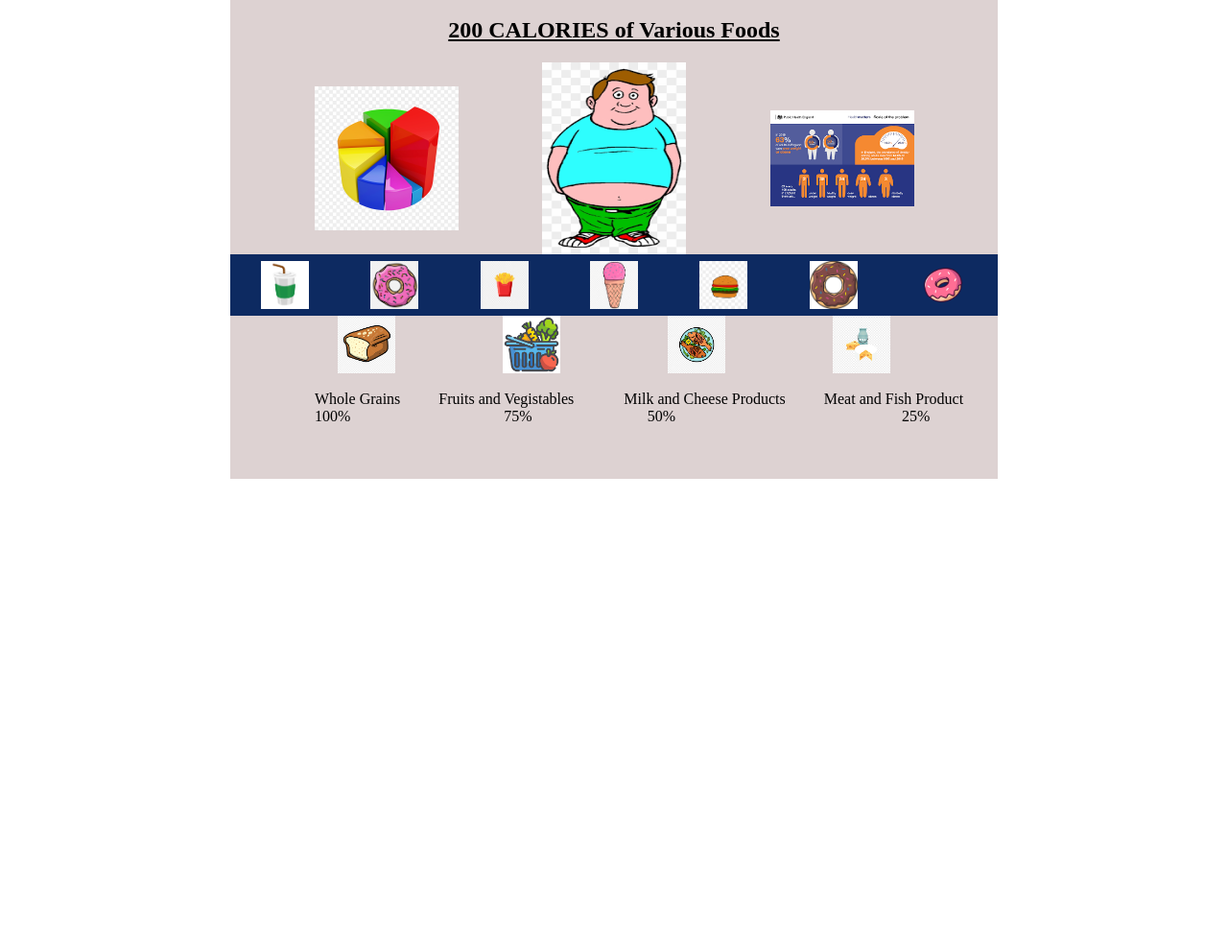
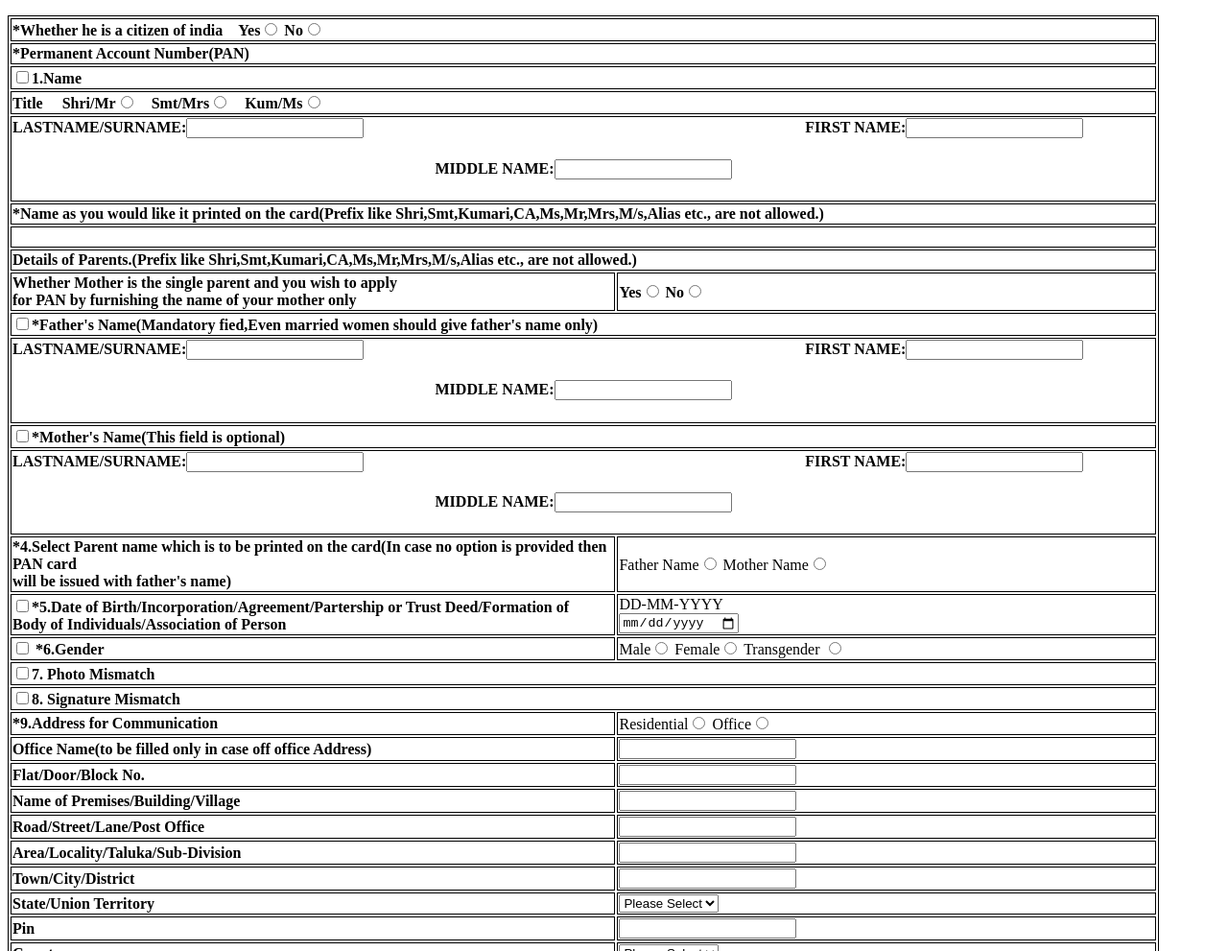
Before and after one commit to kannanj66/CSS-ASSIGNMENT, a plain HTML site: page index.html in a window 1280 px wide. Shown: the part 109-1100 px from the top of the page at 96% size. Before the commit the page ends 800 px from the top, so only its background shows below. Drawn offline with Linux system fonts and the light colour scheme.

Commit message:
Add files via upload

```diff
--- a/index.html
+++ b/index.html
@@ -1,64 +1,166 @@
+
 <!DOCTYPE html>
 <html lang="en">
 <head>
     <meta charset="UTF-8">
-    <meta name="viewport" content="width=<device-width>, initial-scale=1.0">
+    <meta name="viewport" content="width=device-width, initial-scale=1.0">
     <title>Document</title>
-    <link rel="stylesheet" href="./newass.css">
+    <style>
+        table, td  {
+          border : 1px solid black; width:1200px;
+        }
+            </style>
 </head>
+
 <body>
-    <div class="center">
-    <div class="background">
-        <center>
-           <U><h1>OBESITY</h1>
-            <h4>INFOGRAPIC</h4>
-             <h2>200 CALORIES of Various Foods</h2></U>
-        </center>
-        <div class="center">
-           <img src="./pictures/chart.png"  width="150px" height="150px">
-           <img src="./pictures/fatty.png" height="200px" width="150">
-           <img src="./pictures/obest.png" width="150">
-        </div>
-        <div class="container">
-             <img src="./pictures/drink.png" class="rounded float-start" height="50" width="50">
-            <img src="./pictures/donut.png" class="rounded float-start" height="50" width="50">
-            <img src="./pictures/frenchfries.png" class="rounded float-start" height="50" width="50">
-            <img src="./pictures/icecream.png" class="rounded float-start" height="50" width="50">
-            <img src="./pictures/hamburger.png" class="rounded float-start" height="50" width="50">
-            <img src="./pictures/donut 2.png" class="rounded float-start" height="50" width="50">
-            <img src="./pictures/donut3.png" class="rounded float-start" height="50" width="50">
-        </div>
+   <h2 align="center">PAN CARD </h2>
+    <h4 align="center"></align>Request for New Pan Card or/And Changes or Correction in PAN Data
+        <br>Fields marked with (asterisk are mandatory). To avoid mistakes. Please refer guidelines and instruction</h4>
+<table>
+    <tr><td colspan="2"> <b>*Whether he is a citizen of india &nbsp;&nbsp;&nbsp;Yes<input type="radio">&nbsp;No<input type="radio"></td></tr>
+    <tr><td colspan="2"><b>*Permanent Account Number(PAN)
+    <tr><td colspan="2"><input type="checkbox"><b>1.Name</td></tr>
+ <tr><td colspan="2"><b>Title &nbsp;&nbsp;&nbsp;
+ Shri/Mr<input type="radio">&nbsp;&nbsp;&nbsp;
+ Smt/Mrs<input type="radio">&nbsp;&nbsp;&nbsp;
+ Kum/Ms<input type="radio">&nbsp;&nbsp;&nbsp;
+</td></tr>
+<tr><td colspan="2">
+<b>LASTNAME/SURNAME:<input type="text">
+&nbsp;&nbsp;&nbsp;&nbsp;&nbsp;&nbsp;&nbsp;&nbsp;&nbsp;&nbsp;&nbsp;&nbsp;&nbsp;&nbsp;&nbsp;&nbsp;&nbsp;&nbsp;
+&nbsp;&nbsp;&nbsp;&nbsp;&nbsp;&nbsp;&nbsp;&nbsp;&nbsp;&nbsp;&nbsp;&nbsp;&nbsp;&nbsp;&nbsp;&nbsp;&nbsp;&nbsp;
+&nbsp;&nbsp;&nbsp;&nbsp;&nbsp;&nbsp;&nbsp;&nbsp;&nbsp;&nbsp;&nbsp;&nbsp;&nbsp;&nbsp;&nbsp;&nbsp;&nbsp;&nbsp;
+&nbsp;&nbsp;&nbsp;&nbsp;&nbsp;&nbsp;&nbsp;&nbsp;&nbsp;&nbsp;&nbsp;&nbsp;&nbsp;&nbsp;&nbsp;&nbsp;&nbsp;&nbsp;
+&nbsp;&nbsp;&nbsp;&nbsp;&nbsp;&nbsp;&nbsp;&nbsp;&nbsp;&nbsp;&nbsp;&nbsp;&nbsp;&nbsp;&nbsp;&nbsp;&nbsp;&nbsp;
+&nbsp;&nbsp;&nbsp;&nbsp;&nbsp;&nbsp;&nbsp;&nbsp;&nbsp;&nbsp;&nbsp;&nbsp;&nbsp;&nbsp;&nbsp;&nbsp;&nbsp;&nbsp;
+<b>FIRST NAME:<input type="text"><br>
+<b> <h4 align="center">MIDDLE NAME:<input type="text"></td></tr>
+<tr><td colspan="2"><b>*Name as you would like it printed on the card(Prefix like Shri,Smt,Kumari,CA,Ms,Mr,Mrs,M/s,Alias etc., are not allowed.)
+<tr><td colspan="2"><br></td></tr>
+<tr><td colspan="2"><b>Details of Parents.(Prefix like Shri,Smt,Kumari,CA,Ms,Mr,Mrs,M/s,Alias etc., are not allowed.)
+<tr><td><b>Whether Mother is the single parent and you wish to apply<br> for PAN by furnishing the name of your mother only</td>
+<td><b>Yes<input type="radio">
+    <b>No<input type="radio"></td></tr>
+<tr><td colspan="2"><input type="checkbox"><b>*Father's Name(Mandatory fied,Even married women should give father's name only)
+</td></tr>
+<tr><td colspan="2">
+<b>LASTNAME/SURNAME:<input type="text">
+    &nbsp;&nbsp;&nbsp;&nbsp;&nbsp;&nbsp;&nbsp;&nbsp;&nbsp;&nbsp;&nbsp;&nbsp;&nbsp;&nbsp;&nbsp;&nbsp;&nbsp;&nbsp;
+    &nbsp;&nbsp;&nbsp;&nbsp;&nbsp;&nbsp;&nbsp;&nbsp;&nbsp;&nbsp;&nbsp;&nbsp;&nbsp;&nbsp;&nbsp;&nbsp;&nbsp;&nbsp;
+    &nbsp;&nbsp;&nbsp;&nbsp;&nbsp;&nbsp;&nbsp;&nbsp;&nbsp;&nbsp;&nbsp;&nbsp;&nbsp;&nbsp;&nbsp;&nbsp;&nbsp;&nbsp;
+    &nbsp;&nbsp;&nbsp;&nbsp;&nbsp;&nbsp;&nbsp;&nbsp;&nbsp;&nbsp;&nbsp;&nbsp;&nbsp;&nbsp;&nbsp;&nbsp;&nbsp;&nbsp;
+    &nbsp;&nbsp;&nbsp;&nbsp;&nbsp;&nbsp;&nbsp;&nbsp;&nbsp;&nbsp;&nbsp;&nbsp;&nbsp;&nbsp;&nbsp;&nbsp;&nbsp;&nbsp;
+    &nbsp;&nbsp;&nbsp;&nbsp;&nbsp;&nbsp;&nbsp;&nbsp;&nbsp;&nbsp;&nbsp;&nbsp;&nbsp;&nbsp;&nbsp;&nbsp;&nbsp;&nbsp;
+<b>FIRST NAME:<input type="text"><br>
+<b> <h4 align="center">MIDDLE NAME:<input type="text"></td></tr>
+<tr><td colspan="2">   <input type="checkbox"><b>*Mother's Name(This field is optional)
+    <tr><td colspan="2">
+        <b>LASTNAME/SURNAME:<input type="text">
+            &nbsp;&nbsp;&nbsp;&nbsp;&nbsp;&nbsp;&nbsp;&nbsp;&nbsp;&nbsp;&nbsp;&nbsp;&nbsp;&nbsp;&nbsp;&nbsp;&nbsp;&nbsp;
+            &nbsp;&nbsp;&nbsp;&nbsp;&nbsp;&nbsp;&nbsp;&nbsp;&nbsp;&nbsp;&nbsp;&nbsp;&nbsp;&nbsp;&nbsp;&nbsp;&nbsp;&nbsp;
+            &nbsp;&nbsp;&nbsp;&nbsp;&nbsp;&nbsp;&nbsp;&nbsp;&nbsp;&nbsp;&nbsp;&nbsp;&nbsp;&nbsp;&nbsp;&nbsp;&nbsp;&nbsp;
+            &nbsp;&nbsp;&nbsp;&nbsp;&nbsp;&nbsp;&nbsp;&nbsp;&nbsp;&nbsp;&nbsp;&nbsp;&nbsp;&nbsp;&nbsp;&nbsp;&nbsp;&nbsp;
+            &nbsp;&nbsp;&nbsp;&nbsp;&nbsp;&nbsp;&nbsp;&nbsp;&nbsp;&nbsp;&nbsp;&nbsp;&nbsp;&nbsp;&nbsp;&nbsp;&nbsp;&nbsp;
+            &nbsp;&nbsp;&nbsp;&nbsp;&nbsp;&nbsp;&nbsp;&nbsp;&nbsp;&nbsp;&nbsp;&nbsp;&nbsp;&nbsp;&nbsp;&nbsp;&nbsp;&nbsp;
+        <b>FIRST NAME:<input type="text"><br>
+        <b> <h4 align="center">MIDDLE NAME:<input type="text"></td></tr>
+<tr> <td> <b>
+*4.Select Parent name which is to be printed on the card(In case no option is provided then PAN card
+<br>will be issued with father's name)
+    </td>
+    <td>  Father Name<input type="radio">
+        Mother Name<input type="radio">
+    </td></tr>
+    <tr><td> <input type="checkbox"><b>*5.Date of Birth/Incorporation/Agreement/Partership or Trust Deed/Formation of
+            <br>Body of Individuals/Association of Person</td>
+         <td>DD-MM-YYYY<br><input type="date"></td></tr>
+    <tr><td><input type="checkbox"><b> *6.Gender</td>
+        <td>   Male<input type="radio"> Female<input type="radio"> Transgender <input type="radio"></td></tr>
+    <tr><td colspan="2"><input type="checkbox"><b>7. Photo Mismatch</td></tr>
+    <tr><td colspan="2"><input type="checkbox"><b>8. Signature Mismatch</td></tr>
+<tr><td><b>*9.Address for Communication </td>
+    <td> Residential<input type="radio"> Office<input type="radio"></td></tr>
+<tr><td><b>Office Name(to be filled only in case off office Address)</td><td><input type="textbox"></td>
+<tr><td><b>Flat/Door/Block No.<br></td><td><input type="textbox"></td>
+<tr><td><b>Name of Premises/Building/Village<br></td><td><input type="textbox"></td>
+<tr><td><b>Road/Street/Lane/Post Office<br></td><td><input type="textbox"></td>
+<tr><td><b>Area/Locality/Taluka/Sub-Division<br></td><td><input type="textbox"></td>
+<tr><td><b>Town/City/District<br></td><td><input type="textbox"></td>
+<tr><td><b>State/Union Territory<br></td><td>
+    <select id="value">
+        <option value="Please Select">Please Select</option>
+        <option value="Tamilnadu">Tamilnadu</option>
+        <option value="Kerala">Kerala</option>
+        <option value="Karnataka">Karnataka</option>
+        <option value="Andhra">Andra</option>
+      </select>
+      </td>
+<tr><td><b>Pin</td><td><input type="textbox"></td>
+<tr><td><b>Country</td><td>
+    <select id="value2">
+        <option value2="Please Select">Please Select</option>
+        <option value2="India">India</option>
+        <option value2="China">China</option>
+        <option value2="America">America</option>
+        <option value2="England">Andra</option></td>
+<tr><td><b>Zip</td><td><input type="textbox"></td></tr>
+<tr><td colspan="2"><input type="checkbox">
+<b>10.If you desire to update your other address,give required details & <u>Submit proof of other address also</u></td></tr>
+<tr><td><input type="checkbox">
+<b>*11.Telephone No.<br>(Country code is compulsory)</td>
+<td>Country code(ISD code)<br>
+    <select id="value3">
+        <option value2="Please Select">Please Select</option>
+        <option value2="+91">+91</option>
+        <option value2="+224">+224</option>
+        <option value2="+44">+44</option>
+        <option value2="+898">+898</option>
+        </select>
+&nbsp;&nbsp;&nbsp;&nbsp;&nbsp;&nbsp;&nbsp;&nbsp;&nbsp;&nbsp;&nbsp;&nbsp;&nbsp;&nbsp;&nbsp;&nbsp;&nbsp;&nbsp;
+<input type="radio">Mobile No
+<input type="radio"> Telephone No.<br> &nbsp;&nbsp;&nbsp;&nbsp;&nbsp;&nbsp;&nbsp;&nbsp;&nbsp;&nbsp;&nbsp;&nbsp;&nbsp;&nbsp;&nbsp;&nbsp;&nbsp;&nbsp;
+&nbsp;&nbsp;&nbsp;&nbsp;&nbsp;&nbsp;&nbsp;&nbsp;&nbsp;&nbsp;&nbsp;&nbsp;&nbsp;&nbsp;&nbsp;&nbsp;&nbsp;&nbsp;
+&nbsp;&nbsp;Area STD code
+<input type="text"><br><br>&nbsp;&nbsp;&nbsp;&nbsp;&nbsp;&nbsp;&nbsp;&nbsp;&nbsp;&nbsp;&nbsp;&nbsp;&nbsp;&nbsp;&nbsp;&nbsp;&nbsp;&nbsp;
+&nbsp;&nbsp;&nbsp;Telephone No.Mobile No.
+<input type="text">    <br><br>
+<tr><td><b>E MAIL Id </td><td><input type="text"></td>
+<tr></tr><td>In Case of citizen of India,then</td>
+<td><input type="radio">AADHAAR<input type="radio">EID</td></tr>
+<tr><td><b><input type="checkbox">*12.AADHAAR Number:</td><td><b>Incase AADHAAR number is provided, then proof of AADHAAR
+along with supporting documents is to be submitted to NSDL</b></td></tr>
+<tr><td><h5>*Name as per AADHAAR letter or<br> as per the entrolment ID of Aadhaar application form</td><td></td></tr>
+<tr><td><b>13.GSTN</td><td></td></tr>
+<tr><td colspan="2"><input type="checkbox">
+<b>14.Mention other Permanent Account Number(PAN)if any, Inadvertently atlloted to you.
+<u>Submit proof of surrendered PAN along with the application.</u></td>
+<tr><td><b>PAN1:</td><td><b>PAN2:</td></tr>
+<tr><td><b>PAN3:</td><td><b>PAN4:</td></tr></b>
+<tr><td colspan="2"><b>15. Verification </td></tr></b>
+<tr><td colspan="2">I/We have enclosed<input type="text">the applicant in the capacity of the capacity of
+do hereby declare2at what is stated above is true to the  best of my Individuals and belief. I have enclose <input type="text">
+(number of documents)</td></tr>
 
-        <div class="center">
-            <img src="./pictures/wheat bread.png"  width="60" height="60">
-            <img src="./pictures/fruits and veg.png"  width="60" height="60">
-            <img src="./pictures/fish.png"  width="60" height="60">
-            <img src="./pictures/milkproducts.png"  width="60" height="60">
-    </div><br>
-<tr><td>
-&nbsp;&nbsp;&nbsp;&nbsp;&nbsp;&nbsp;&nbsp;&nbsp;&nbsp;&nbsp;&nbsp;&nbsp;&nbsp;&nbsp;&nbsp;&nbsp;
-&nbsp;&nbsp;&nbsp;&nbsp;&nbsp;Whole Grains</td>
-<tr><td>
-&nbsp;&nbsp;&nbsp;&nbsp;&nbsp;&nbsp;&nbsp;&nbsp;&nbsp;Fruits and Vegistables</td>
-<tr><td>
-&nbsp;&nbsp;&nbsp;&nbsp;&nbsp;&nbsp;&nbsp;&nbsp;&nbsp;&nbsp;&nbsp;&nbsp;Milk and Cheese Products</td>
-<tr><td>
 
-&nbsp;&nbsp;&nbsp;&nbsp;&nbsp;&nbsp;&nbsp;&nbsp;&nbsp;Meat and Fish Product</td>
-</tr><br>
 
-<tr><td>
-&nbsp;&nbsp;&nbsp;&nbsp;&nbsp;&nbsp;&nbsp;&nbsp;&nbsp;&nbsp;&nbsp;&nbsp;&nbsp;&nbsp;&nbsp;&nbsp;
-&nbsp;&nbsp;&nbsp;&nbsp;&nbsp;100%</td>
-<tr><td>
-&nbsp;&nbsp;&nbsp;&nbsp;&nbsp;&nbsp;&nbsp;&nbsp;&nbsp;&nbsp;&nbsp;&nbsp;&nbsp;&nbsp;&nbsp;&nbsp;
-&nbsp;&nbsp;&nbsp;&nbsp;&nbsp;&nbsp;&nbsp;&nbsp;&nbsp;&nbsp;&nbsp;&nbsp;&nbsp;&nbsp;&nbsp;&nbsp; &nbsp;&nbsp;&nbsp;&nbsp;&nbsp;75%</td>
-<tr><td>
-&nbsp;&nbsp;&nbsp;&nbsp;&nbsp;&nbsp;&nbsp;&nbsp;&nbsp;&nbsp;&nbsp;&nbsp;&nbsp;&nbsp;&nbsp;&nbsp;&nbsp;&nbsp;&nbsp;&nbsp;&nbsp;&nbsp;&nbsp;&nbsp;&nbsp;&nbsp;&nbsp;&nbsp;
-        50%
-<tr><td>
-&nbsp;&nbsp;&nbsp;&nbsp;&nbsp;&nbsp;&nbsp;&nbsp;&nbsp;&nbsp;&nbsp;&nbsp;&nbsp;&nbsp;&nbsp;&nbsp;&nbsp;&nbsp;&nbsp;&nbsp;&nbsp;&nbsp;&nbsp;&nbsp;&nbsp;&nbsp;&nbsp;&nbsp;&nbsp;&nbsp;&nbsp;&nbsp;&nbsp;&nbsp;&nbsp;&nbsp;&nbsp;&nbsp;&nbsp;&nbsp;&nbsp;&nbsp;&nbsp;&nbsp;&nbsp;&nbsp;&nbsp;&nbsp;&nbsp;&nbsp;&nbsp;&nbsp;&nbsp;&nbsp;&nbsp;&nbsp;
-&nbsp;25%</td>
+
+
+
+
+
+
+
+
+
+
+
+
+
+
+
+
+
+
 
 
 
```
